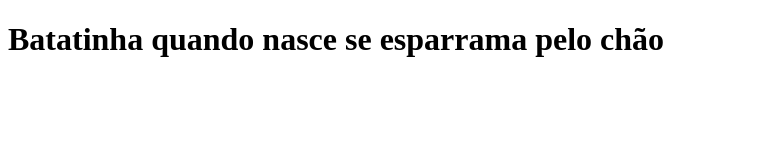
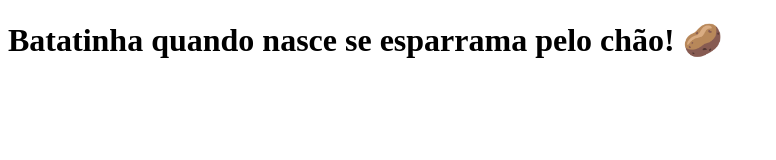
Before and after one commit to RafaSouzaReis/clone-tabnews, a Next.js app: page / in a window 1280 px wide. Shown: the top 160 px of the page, without its empty margins (0-776 px from the left). Built offline with nearby package versions, Linux system fonts and the light colour scheme.

Commit message:
modifica a frase

```diff
--- a/pages/index.js
+++ b/pages/index.js
@@ -1,5 +1,5 @@
 function Home(){
-    return <h1>Batatinha quando nasce se esparrama pelo chão</h1>
+    return <h1>Batatinha quando nasce se esparrama pelo chão! 🥔</h1>
 }
 
 export default Home;
```
